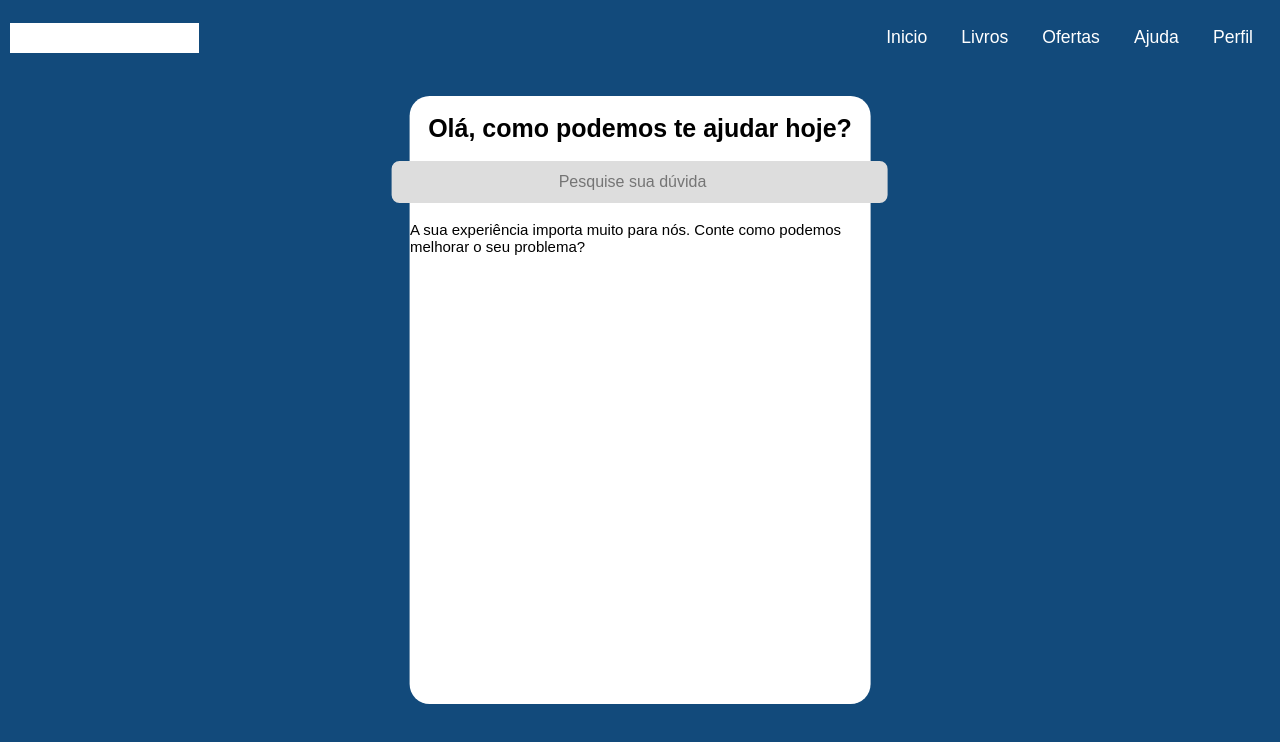
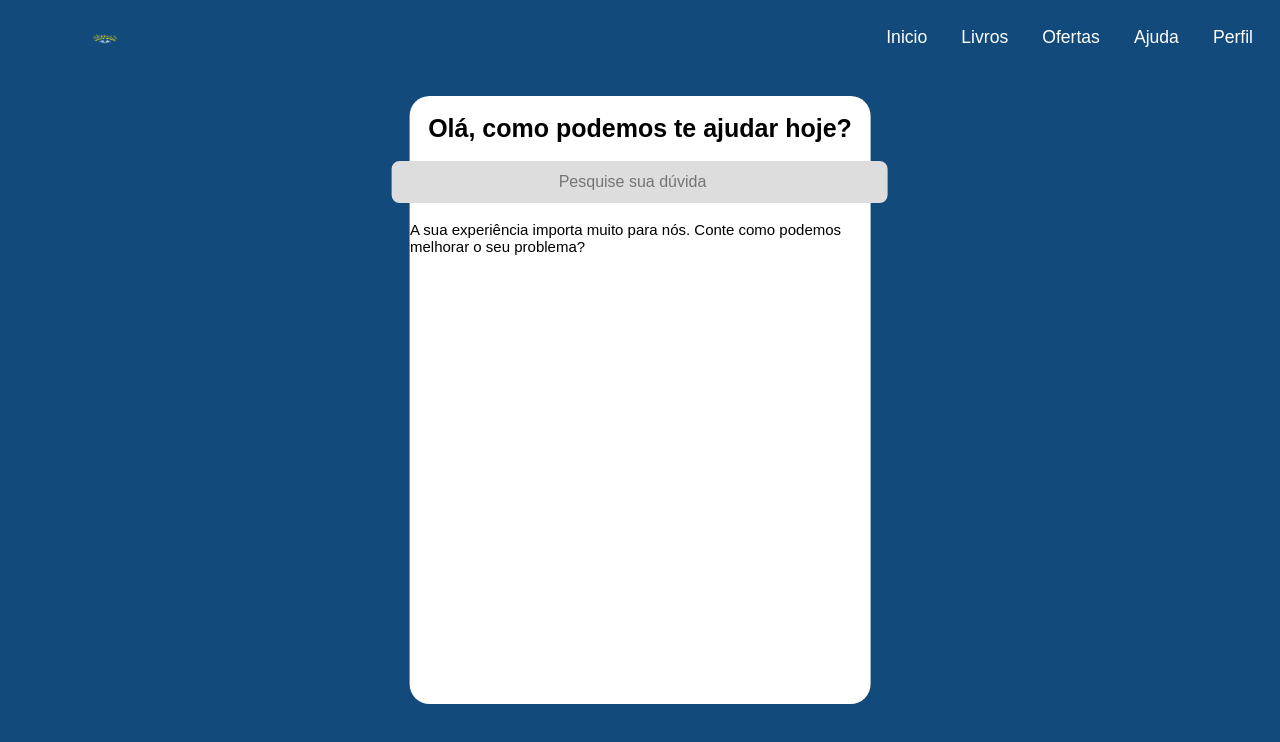
Before and after one commit to Tainaceline/site-livros-olx, a plain HTML site: page feedback.html in a window 1280 px wide. Drawn offline with Linux system fonts and the light colour scheme.

Commit message:
aaaaaaaa

```diff
--- a/feedback.html
+++ b/feedback.html
@@ -8,7 +8,7 @@
 </head>
 <body>
     <header>
-        <div id="logo">logo</div>
+        <div id="logo"></div>
            <nav>
               <a href="#">Inicio</a>
                <a href="#">Livros</a>
--- a/principal.css
+++ b/principal.css
@@ -21,13 +21,18 @@ header{
     align-items: center;
     padding: 10px;
      flex-flow: row wrap;
+     height: 75px;
      font-size: 1.1em;
 
 }
 #logo{
-    background-color: white;
+
     width: 15%;
     height: 30px;
+     background-image: url(imagens/logo6.png);
+  background-size: contain;
+  background-repeat: no-repeat;
+  background-position: center;
 }
 
 
@@ -55,6 +60,8 @@ header > nav > a:hover{
 
 
 }
+
+
 
 main{
     background-color: white;
```
